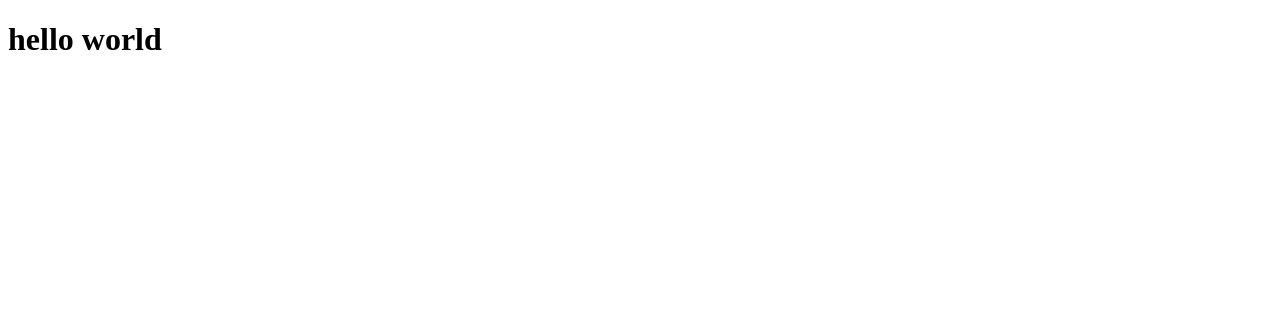
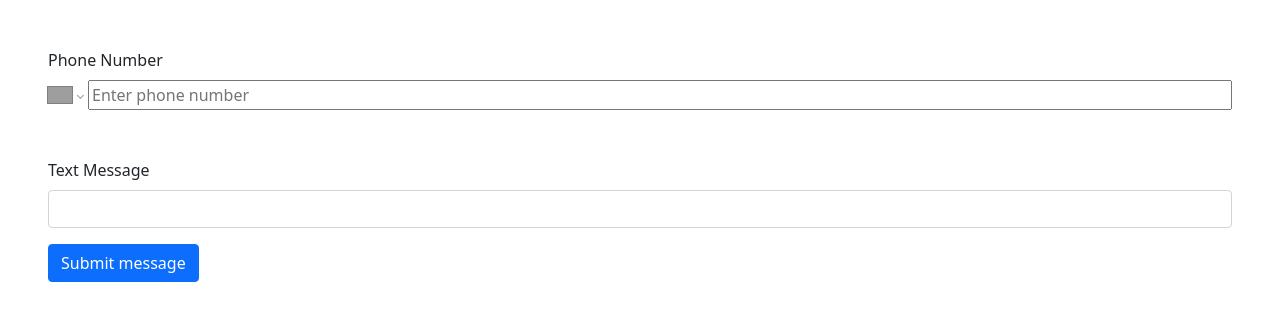
Before and after one commit to InonBr/ch_interview_exercise, a React (Create React App) app in the folder front_end/: page / in a window 1280 px wide. Shown: the top 320 px of the page. Built offline with nearby package versions, Linux system fonts and the light colour scheme; grey boxes are pictures that could not be loaded.

Commit message:
created simple form

```diff
--- a/front_end/public/index.html
+++ b/front_end/public/index.html
@@ -11,6 +11,8 @@
     />
     <link rel="apple-touch-icon" href="%PUBLIC_URL%/logo192.png" />
     <link rel="manifest" href="%PUBLIC_URL%/manifest.json" />
+    <link rel="stylesheet" href="https://cdn.jsdelivr.net/npm/bootstrap@5.1.0/dist/css/bootstrap.min.css"
+      integrity="sha384-KyZXEAg3QhqLMpG8r+8fhAXLRk2vvoC2f3B09zVXn8CA5QIVfZOJ3BCsw2P0p/We" crossorigin="anonymous" />
     <title>React App</title>
   </head>
   <body>
--- a/front_end/src/App.tsx
+++ b/front_end/src/App.tsx
@@ -1,7 +1,9 @@
+import NewMsgForm  from "./components/newMsg/NewMsgForm";
+
 function App() {
   return (
     <div className="App">
-     <h1>hello world</h1>
+     <NewMsgForm />
     </div>
   );
 }
--- /dev/null
+++ b/front_end/src/components/newMsg/NewMsgForm.tsx
@@ -0,0 +1,56 @@
+import { useState } from "react";
+import { Form, Button } from "react-bootstrap";
+import { useForm } from "react-hook-form";
+import "../styles/form.css";
+import PhoneInputField from "./PhoneInput";
+
+const NewMsgForm = () => {
+  const [phoneNumber, setPhoneNumber] = useState("");
+
+  const handlePhoneInput = (number: string) => {
+    setPhoneNumber(number);
+  };
+
+  const {
+    register,
+    handleSubmit,
+    formState: { errors },
+  } = useForm();
+
+  const onSubmit = (data: {}) => {
+    console.log(data);
+    console.log(phoneNumber);
+    console.log("dsadsadsadas");
+  };
+
+  return (
+    <Form className="m-5" onSubmit={handleSubmit(onSubmit)}>
+      <Form.Group>
+        <Form.Label htmlFor="phoneNumber">Phone Number</Form.Label>
+        <PhoneInputField handleFunc={handlePhoneInput} />
+      </Form.Group>
+
+      <Form.Group className="mt-5">
+        <Form.Label htmlFor="message">Text Message</Form.Label>
+        <Form.Control
+          id="message"
+          type="text"
+          aria-invalid={errors.message ? "true" : "false"}
+          {...register("message", { required: true })}
+        />
+
+        {errors.message && errors.message.type === "required" && (
+          <Form.Text className="red-text" role="alert">
+            Message is required
+          </Form.Text>
+        )}
+      </Form.Group>
+
+      <Button variant="primary" type="submit" className="mt-3">
+        Submit message
+      </Button>
+    </Form>
+  );
+};
+
+export default NewMsgForm;
--- /dev/null
+++ b/front_end/src/components/newMsg/PhoneInput.tsx
@@ -0,0 +1,27 @@
+import { useState } from "react";
+import "react-phone-number-input/style.css";
+import PhoneInput from "react-phone-number-input";
+import "../styles/form.css";
+
+const PhoneInputField = (props: { handleFunc: (number: string) => void }) => {
+  const [phoneNumber, setPhoneNumber] = useState("");
+
+  const handleChange = (number: string) => {
+    setPhoneNumber(number);
+    props.handleFunc(number);
+  };
+
+  return (
+    <PhoneInput
+      defaultCountry="IL"
+      placeholder="Enter phone number"
+      value={phoneNumber}
+      onChange={(number) => {
+        if (number) handleChange(number);
+      }}
+      className="number-input"
+    />
+  );
+};
+
+export default PhoneInputField;
--- /dev/null
+++ b/front_end/src/components/styles/form.css
@@ -0,0 +1,7 @@
+.red-text {
+    color: rgb(185, 51, 51);
+}
+
+.green-text {
+    color: rgb(60, 200, 100);
+}
```
Also changed, not shown: front_end/package.json (+7 -0 lines), front_end/tsconfig.json (+2 -8 lines), 1 other file (tests, documents, lock files or other folders).
